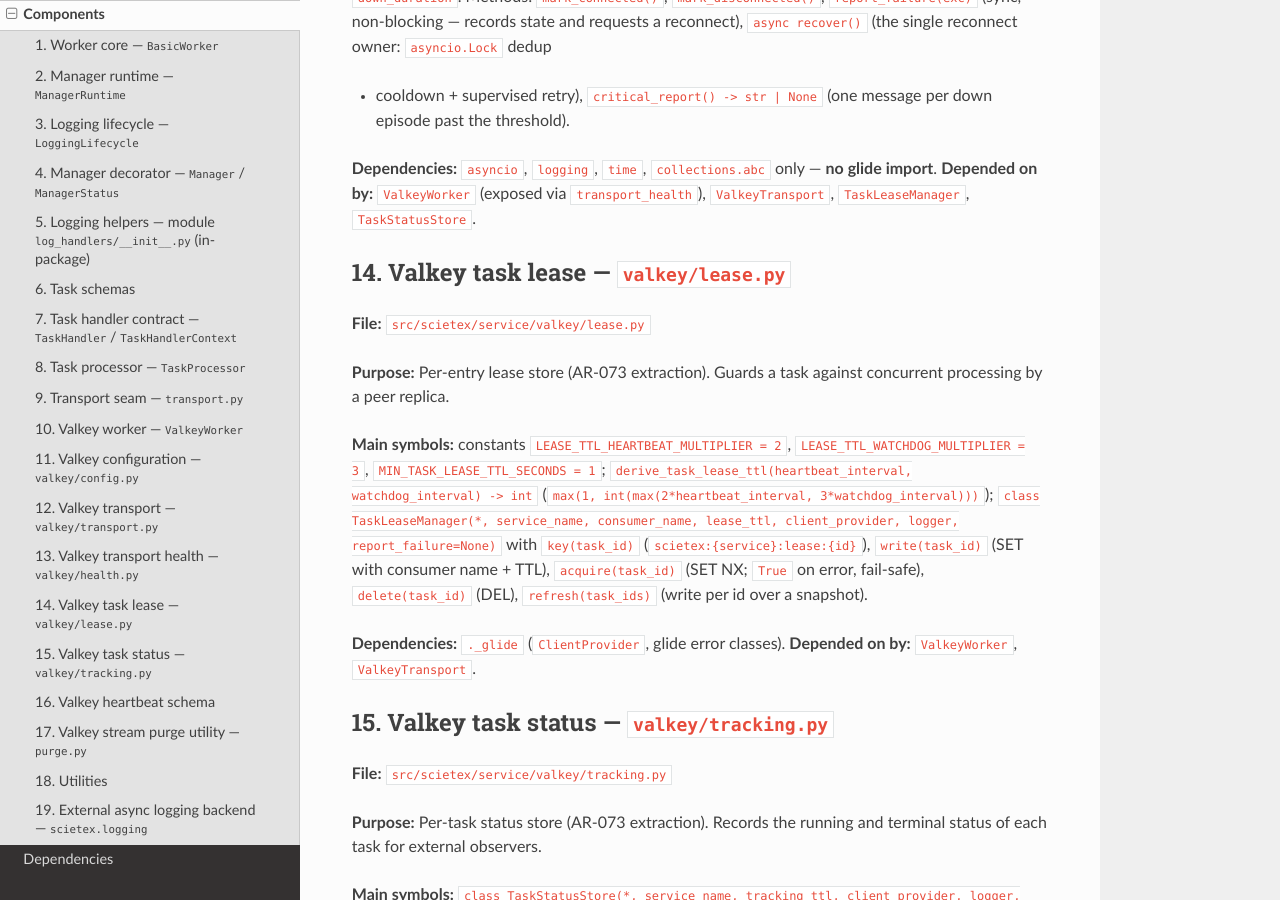
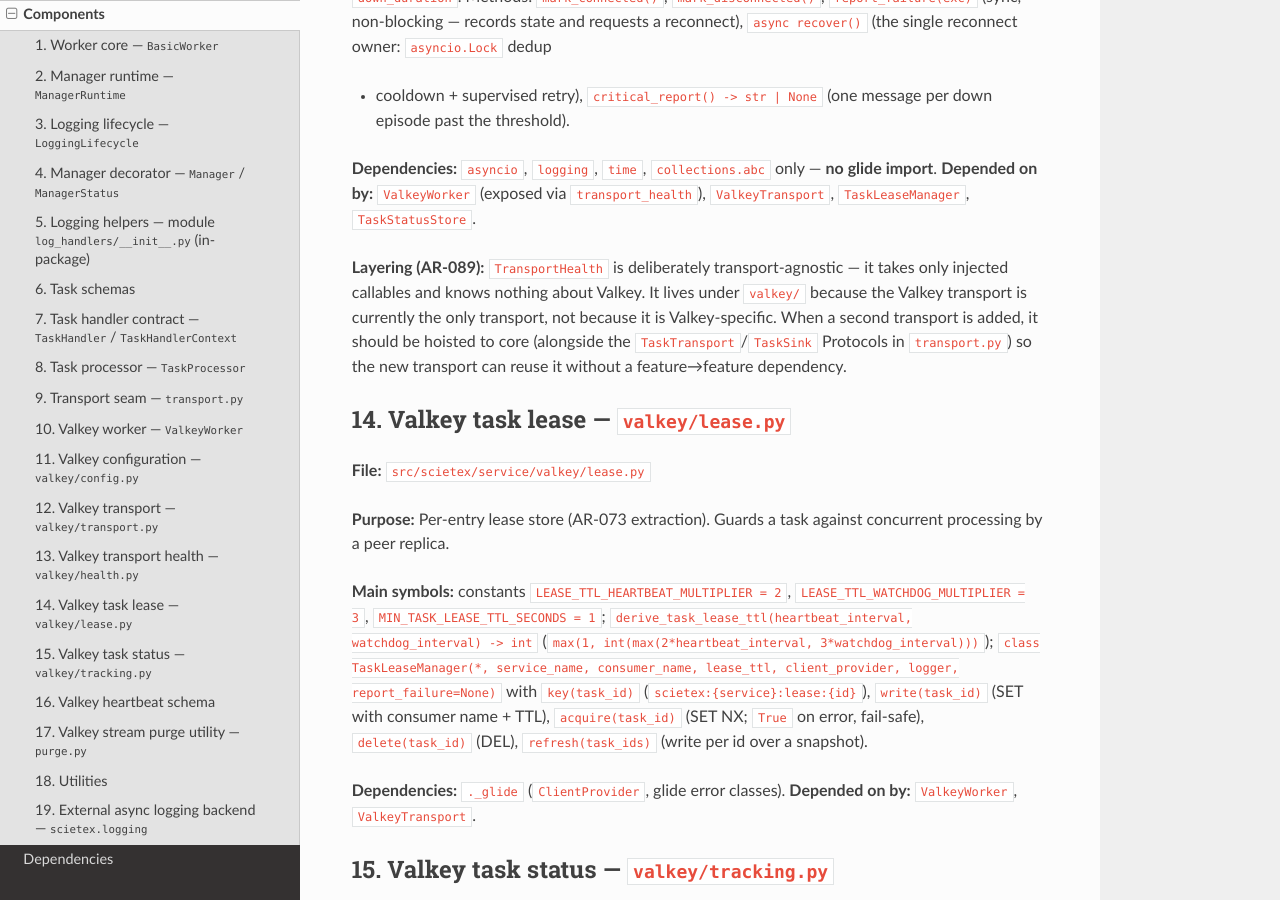
Before and after one commit to bond-anton/scietex.service, a Sphinx documentation site: the page built from docs/architecture/components.md, in a window 1280 px wide and 900 px high, scrolled down 11145 px. Built offline with Sphinx 7.4.7 and the Read the Docs theme 3.1.0, drawn with Linux system fonts in a browser that asks for light colours.

Commit message:
docs(v4.3): document the intended transport layering (AR-089)
`TransportHealth` is deliberately transport-agnostic — it takes only
injected callables and knows nothing about Valkey. It lives under
`valkey/` only because the Valkey transport is currently the only
transport, not because it is Valkey-specific.

Document that intent in `docs/architecture/components.md` §13 and
`docs/architecture/overview.md`, and note that it should be hoisted to
core alongside the `TaskTransport`/`TaskSink` Protocols when a second
transport is added.

No code change: the contract is already correctly in core, the wire
format is already transport-agnostic, and hoisting `TransportHealth` now
would break the public `scietex.service.valkey.health` import path for no
current benefit.

```diff
--- a/docs/architecture/components.md
+++ b/docs/architecture/components.md
@@ -518,6 +518,14 @@ per down episode past the threshold).
 glide import**. **Depended on by:** `ValkeyWorker` (exposed via
 `transport_health`), `ValkeyTransport`, `TaskLeaseManager`, `TaskStatusStore`.
 
+**Layering (AR-089):** `TransportHealth` is deliberately transport-agnostic —
+it takes only injected callables and knows nothing about Valkey. It lives under
+`valkey/` because the Valkey transport is currently the only transport, not
+because it is Valkey-specific. When a second transport is added, it should be
+hoisted to core (alongside the `TaskTransport`/`TaskSink` Protocols in
+`transport.py`) so the new transport can reuse it without a feature→feature
+dependency.
+
 ## 14. Valkey task lease — `valkey/lease.py`
 
 **File:** `src/scietex/service/valkey/lease.py`
```
Also changed, not shown: docs/architecture/overview.md (+1 -1 lines).
